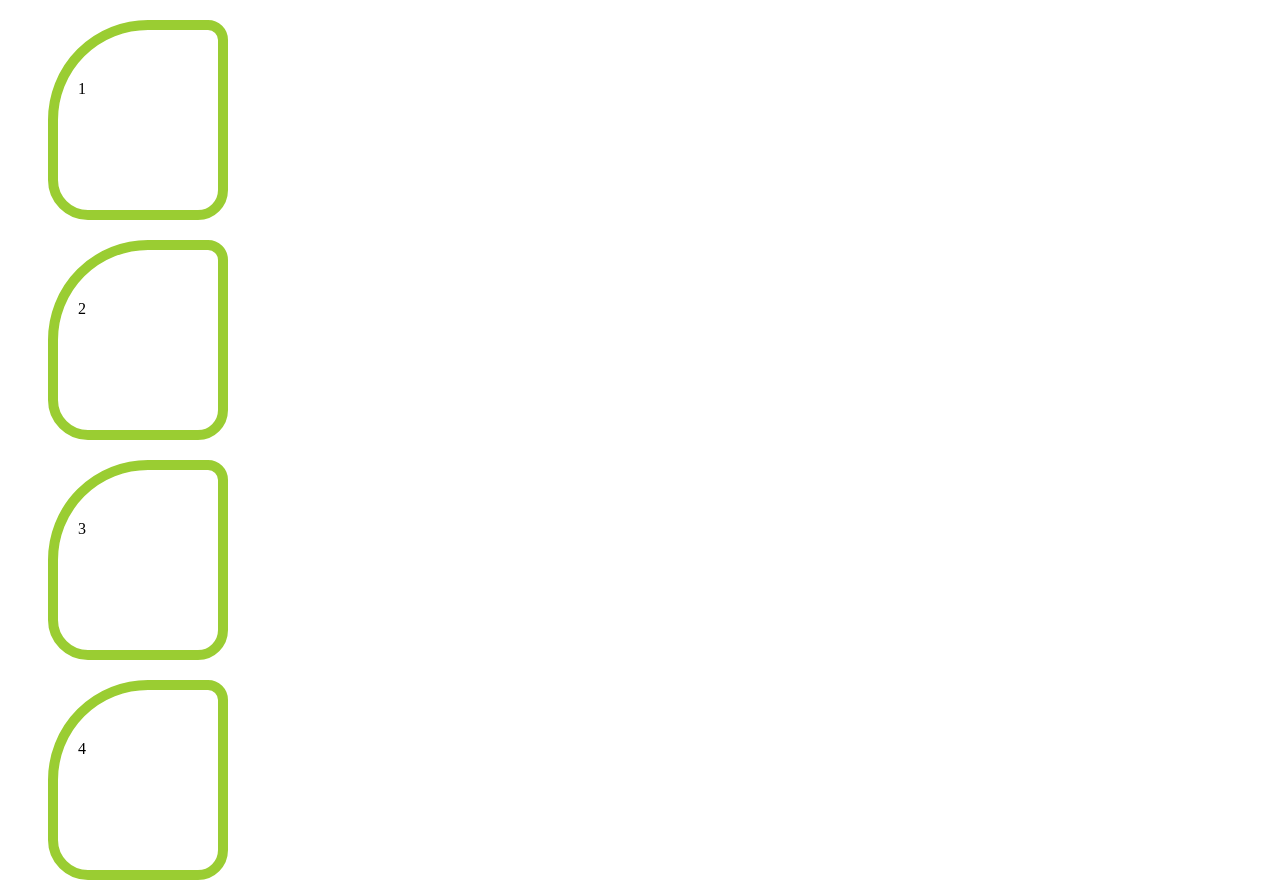
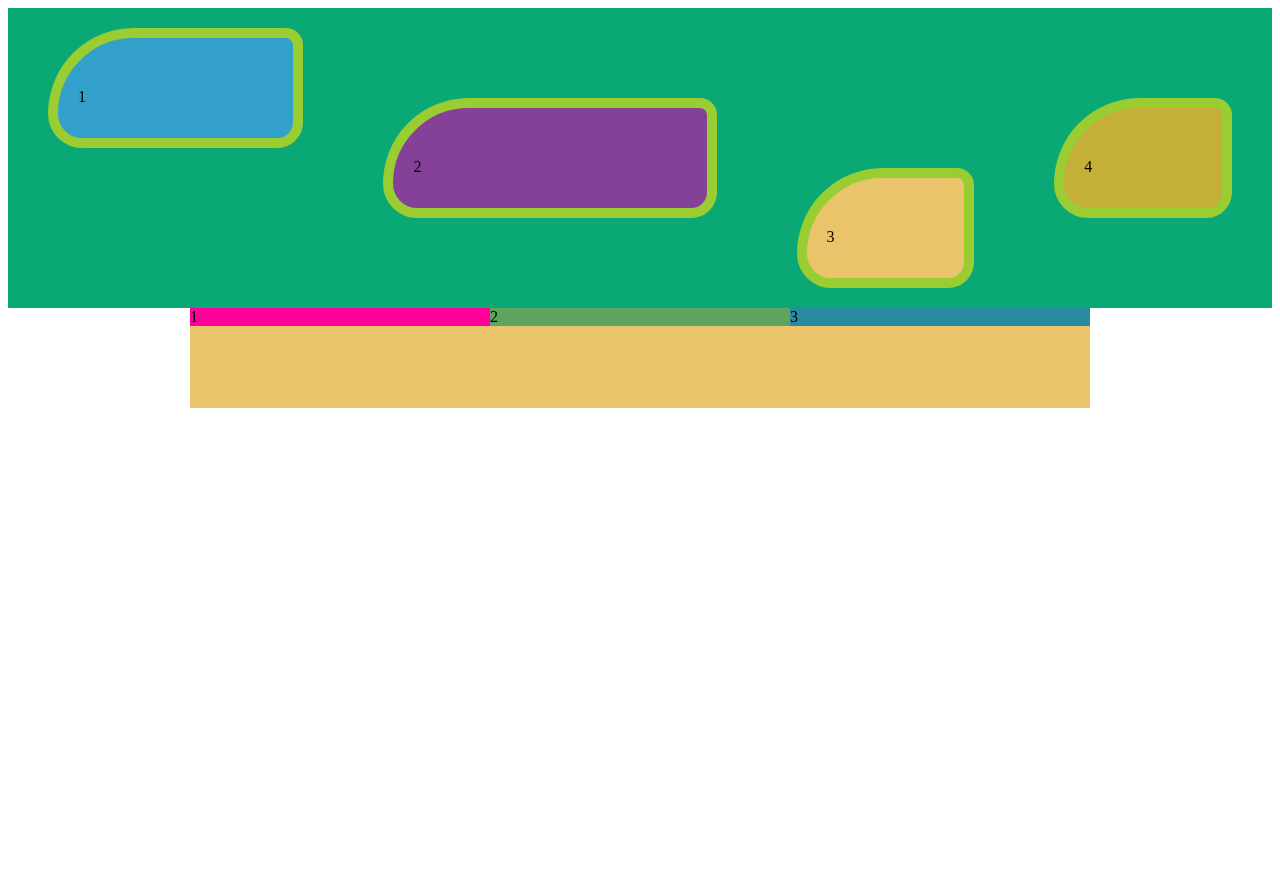
Before and after one commit to alineO12/generation-ch16, a plain HTML site: page 2-Intro-web/2-html/CssAvanzado/cajas.html in a window 1280 px wide. Shown: the top 883 px of the page. After the commit the page ends 800 px from the top, so only its background shows below. Drawn offline with Linux system fonts and the light colour scheme.

Commit message:
Finalizamos sesión css avanzado

```diff
--- /dev/null
+++ b/2-Intro-web/2-html/CssAvanzado/assets/css/display.css
@@ -0,0 +1,56 @@
+.cuadro-padre{
+  background-color: rgb(9, 168, 117);
+  height: 300px;
+  display: flex;
+  flex-direction: row;
+  justify-content: space-between;
+  align-items: center;
+}
+
+.cuadro {
+    height: 20px;
+    width: 20px;
+    padding: 50px 40px 30px 20px;
+    margin: 20px 40px;
+    border: 10px solid yellowgreen;
+    border-radius: 100px 20px 30px 40px;
+  }
+
+  .el-1 {
+    background-color: #33a0cb;
+    align-self: flex-start;
+    flex-grow: 2;
+  }
+
+  .el-2 {
+    background-color: #854197;
+    flex-grow: 3;
+  }
+
+  .el-3 {
+    background-color: #e9c46a;
+    align-self: flex-end;
+    flex-grow: 1;
+
+  }
+
+  .el-4 {
+    background-color: #c4af39;
+    flex-grow: 1;}
+
+    /* Introduccción a Bootstrap*/
+
+    .contenedor {
+      height: 100px;
+      background-color: #e9c46a;
+      max-width: 900px;
+      margin: 0 auto;
+    }
+
+    .fila {
+      display: flex;
+    }
+
+    .columna{
+      flex-grow: 1;
+    }
--- /dev/null
+++ b/2-Intro-web/2-html/CssAvanzado/assets/css/pagina.css
@@ -0,0 +1,80 @@
+body {
+    background-color: beige;
+    font-family: 'Mochiy Pop One', sans-serif;
+}
+
+* {
+    margin: 0;
+    padding: 0;
+}
+
+/* Estas etiquetas pertenecen al nav bar */
+
+nav {
+    background-color: rgb(84, 214, 170);
+    height: 60px;
+
+}
+
+
+ul {
+    display: flex;
+    height: 60px;
+    align-items: center;
+    justify-content: flex-end;
+}
+
+li {
+    list-style: none;
+}
+
+a { /*Son las letras */
+    text-decoration: none;
+    color: rgb(236, 234, 232);
+    font-size: 20px;
+    margin: 5px 15px;
+    padding: 5px 20px;
+    border-radius: 5px; /*El seleccionado tiene una forma geométrica */
+}
+
+/*Es una pseudo clase, nos permitirá agregar comportamiento cuando me posiciones en el elemento */
+a:hover {
+    color: rgba(228, 196, 50, 0.781); /*Indica el color de las letras del nav */
+    background-color: beige; /*Como si ise seleccionará */
+    transition: 1s;
+}
+
+.logo img {
+    width: 50px;
+    transform: scale(1.0);
+    transition: 2s;
+ }
+
+ .contenedor {
+    max-width: 1100px;
+    margin: 0 auto;
+    display: flex;
+    align-items: center;
+    justify-content: space-between;
+ }
+
+ /* Estas etiquettas pertenecen al banner */
+
+ .banner {
+    max-width: 1100px;
+    margin: 0 auto;
+    margin-top: 8px; /* Esto indica el espacio que hay entre el nav bar y banner */
+ }
+
+ .banner img {
+    width: 100%;
+    height: 250px; /*La altura que tiene la imagen */
+    object-fit: cover; /*Modifica cómo se comporta dentro del contenedor: fill, contain y cover. No comprime la imagen, la ajusta */
+    object-position: bottom; /*Qué partes mostrará de la imagen*/
+ }
+
+ /*Hace dinámica la página */
+ .banner img:hover{
+    transform: scale(1.10); /*Hace grande la imagen cuando la seleccionas, también, podemos hacerla más pequeña */
+    transition: 2s; /*Es el tiempo que tardará en hacerse grande */
+ }
--- a/2-Intro-web/2-html/CssAvanzado/cajas.html
+++ b/2-Intro-web/2-html/CssAvanzado/cajas.html
@@ -5,18 +5,31 @@
     <meta http-equiv="X-UA-Compatible" content="IE=edge">
     <meta name="viewport" content="width=device-width, initial-scale=1.0">
     <title>Cajas</title>
-
-    <link rel="stylesheet" href="assets/css/cajas.css">
-
-
+    <link rel="stylesheet" href="assets/css/display.css">
 </head>
 <body>
 
-    <div class="cuadro el -1">1</div>
-    <div class="cuadro el -2">2</div>
-    <div class="cuadro el -3">3</div>
-    <div class="cuadro el -4">4</div>
-    <div class="cuadro el -5">5</div>
+<div class="cuadro-padre">
+
+<div class="cuadro el-1">1</div>
+<div class="cuadro el-2">2</div>
+<div class="cuadro el-3">3</div>
+<div class="cuadro el-4">4</div>
+
+</div>
+
+<!--Introducción a Bootstrap-->
+
+<div class="contenedor">
+    <div class="fila">
+        <div class="columna" style="background-color: rgb(255, 0, 153)";>1</div>
+        <div class="columna" style="background-color: rgb(95, 163, 95)";>2</div>
+        <div class="columna" style="background-color: rgb(42, 138, 159)";>3</div>
+    </div>
+
+</div>
+
+
 
 </body>
 </html>
```
Also changed, not shown: 2-Intro-web/2-html/CssAvanzado/pagina.html (added, +41 -0 lines).
